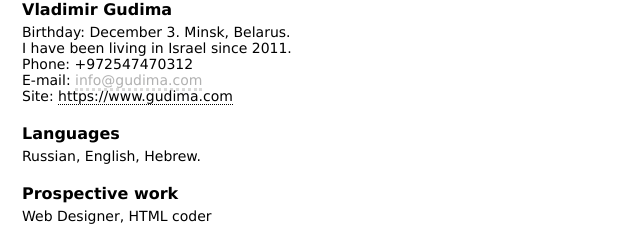
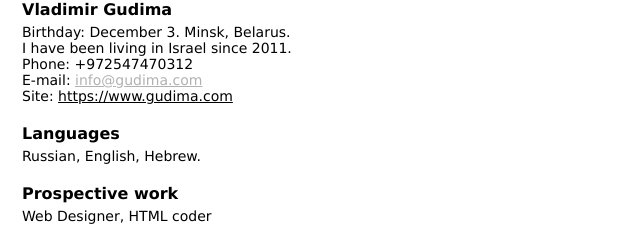
Before and after one commit to ouevre/portfolio, a plain HTML site: page index.html in a window 1280 px wide. In both pictures the pointer is over the link "info@gudima.com". Shown: the part 2452-2692 px from the top of the page, 0-640 px from the left. Drawn offline with Linux system fonts and the light colour scheme.

Commit message:
Update main.css

```diff
--- a/main.css
+++ b/main.css
@@ -11,8 +11,8 @@ body, html {
 	min-width: 870px;
 }
 
-a.link					{color: #000; border-bottom: #000 1px dotted; text-decoration: none}
-a.link:hover				{color: #b1b1b1; border-bottom: #dadad9 3px dotted}
+a.link 					{color: #000}
+a.link:hover 			{color: #b1b1b1}
 
 p						{margin: 0px; padding:  0px 0px 20px 0px}
 
```
